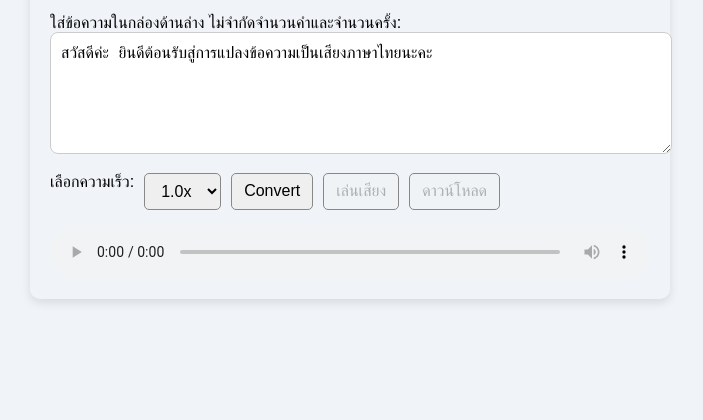
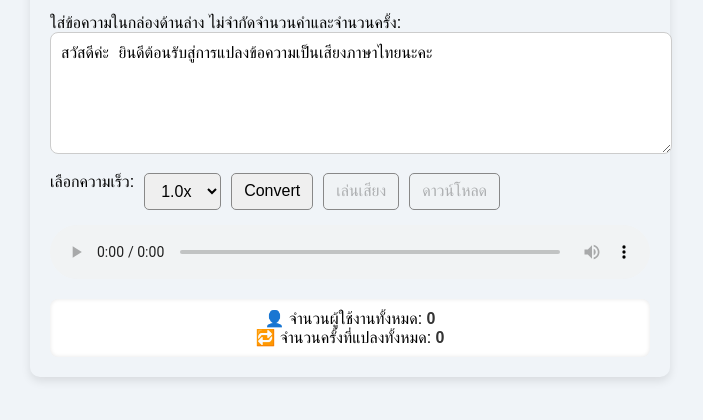
Before and after one commit to okwo/tts-counter-app, a Flask app: page / in a window 1280 px wide. Shown: the part 232-652 px from the top of the page, without its empty margins (290-993 px from the left). Run offline with Flask 3, Linux system fonts and the light colour scheme.

Commit message:
Update index.html

```diff
--- a/templates/index.html
+++ b/templates/index.html
@@ -44,6 +44,18 @@
       margin-top: 15px;
       width: 100%;
     }
+    .stats {
+      margin-top: 20px;
+      background-color: #ffffff;
+      padding: 10px;
+      border-radius: 8px;
+      text-align: center;
+      box-shadow: inset 0 0 4px rgba(0, 0, 0, 0.1);
+    }
+    .stats span {
+      font-weight: bold;
+      color: #333;
+    }
     @media (max-width: 600px) {
       .controls {
         flex-direction: column;
@@ -55,12 +67,12 @@
   </style>
 </head>
 <body>
-<img src="/static/logo.png" alt="โลโก้ของเว็บ" style="width: 120px; display: block; margin: 0 auto 10px;">
+  <img src="/static/logo.png" alt="โลโก้ของเว็บ" style="width: 120px; display: block; margin: 0 auto 10px;">
   <h2>แปลงข้อความเป็นเสียง..ฟรี Version2.0</h2>
-
   <h4>พัฒนาโดย งานวิจัยและพัฒนาสื่อการศึกษา</h4>
   <br>
- <label for="text-input">ใส่ข้อความในกล่องด้านล่าง ไม่จำกัดจำนวนคำและจำนวนครั้ง:</label>
+
+  <label for="text-input">ใส่ข้อความในกล่องด้านล่าง ไม่จำกัดจำนวนคำและจำนวนครั้ง:</label>
   <br>
   <textarea id="text-input">สวัสดีค่ะ ยินดีต้อนรับสู่การแปลงข้อความเป็นเสียงภาษาไทยนะคะ</textarea>
 
@@ -79,6 +91,12 @@
 
   <div id="status"></div>
   <audio id="audio-player" controls></audio>
+
+  <!-- ✅ ส่วนแสดงสถิติ -->
+  <div class="stats">
+    👤 จำนวนผู้ใช้งานทั้งหมด: <span id="userCount">-</span><br>
+    🔁 จำนวนครั้งที่แปลงทั้งหมด: <span id="convertCount">-</span>
+  </div>
 
   <script>
     let audioBlobUrl = null;
@@ -117,6 +135,9 @@
         document.getElementById('play-btn').disabled = false;
         document.getElementById('download-btn').disabled = false;
 
+        // ✅ โหลดสถิติใหม่
+        updateStats();
+
       } catch (error) {
         statusEl.textContent = '❌ ไม่สามารถเชื่อมต่อเซิร์ฟเวอร์ได้';
         statusEl.style.color = 'red';
@@ -141,6 +162,22 @@
         document.body.removeChild(a);
       }
     }
+
+    async function updateStats() {
+      try {
+        const res = await fetch('/api/stats');
+        if (res.ok) {
+          const data = await res.json();
+          document.getElementById('userCount').textContent = data.user_count;
+          document.getElementById('convertCount').textContent = data.convert_count;
+        }
+      } catch (e) {
+        console.error('ไม่สามารถโหลดสถิติ:', e);
+      }
+    }
+
+    // เรียกครั้งแรกเมื่อโหลดหน้าเว็บ
+    updateStats();
   </script>
 
 </body>
```
